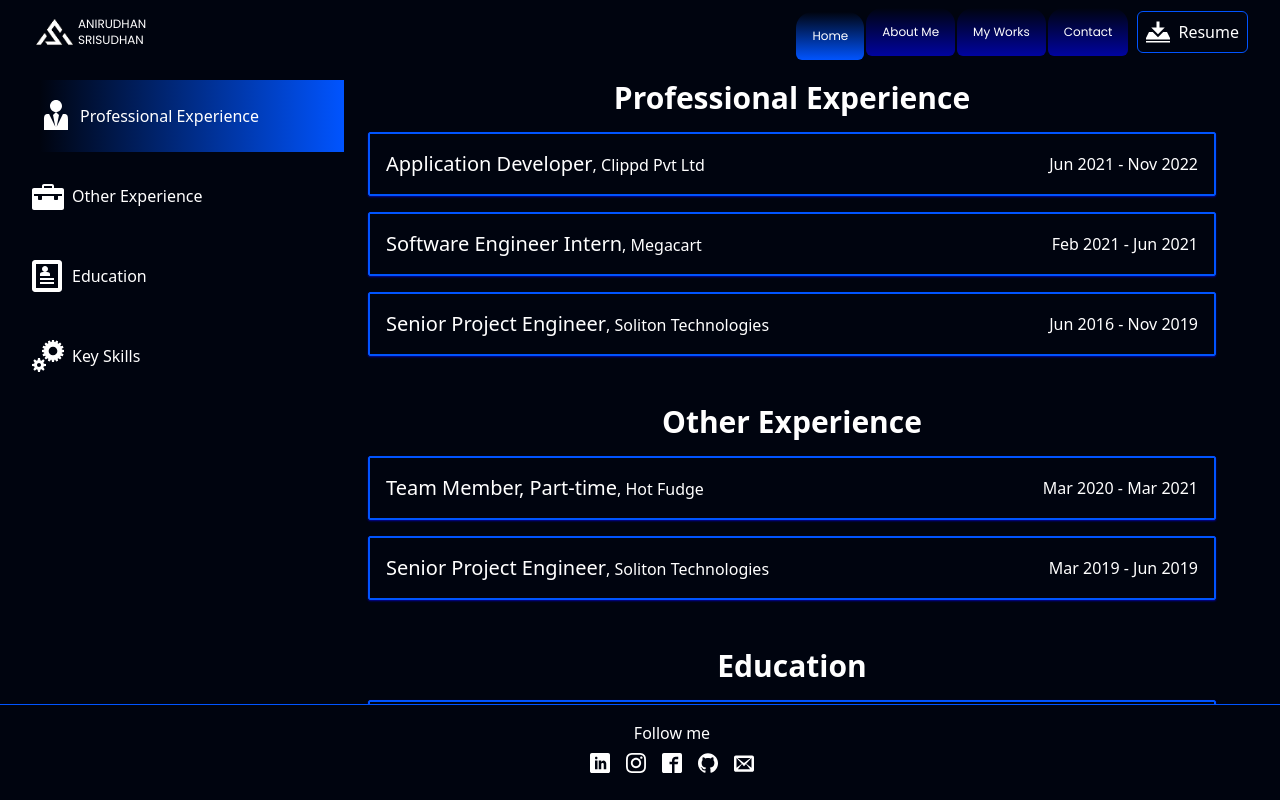
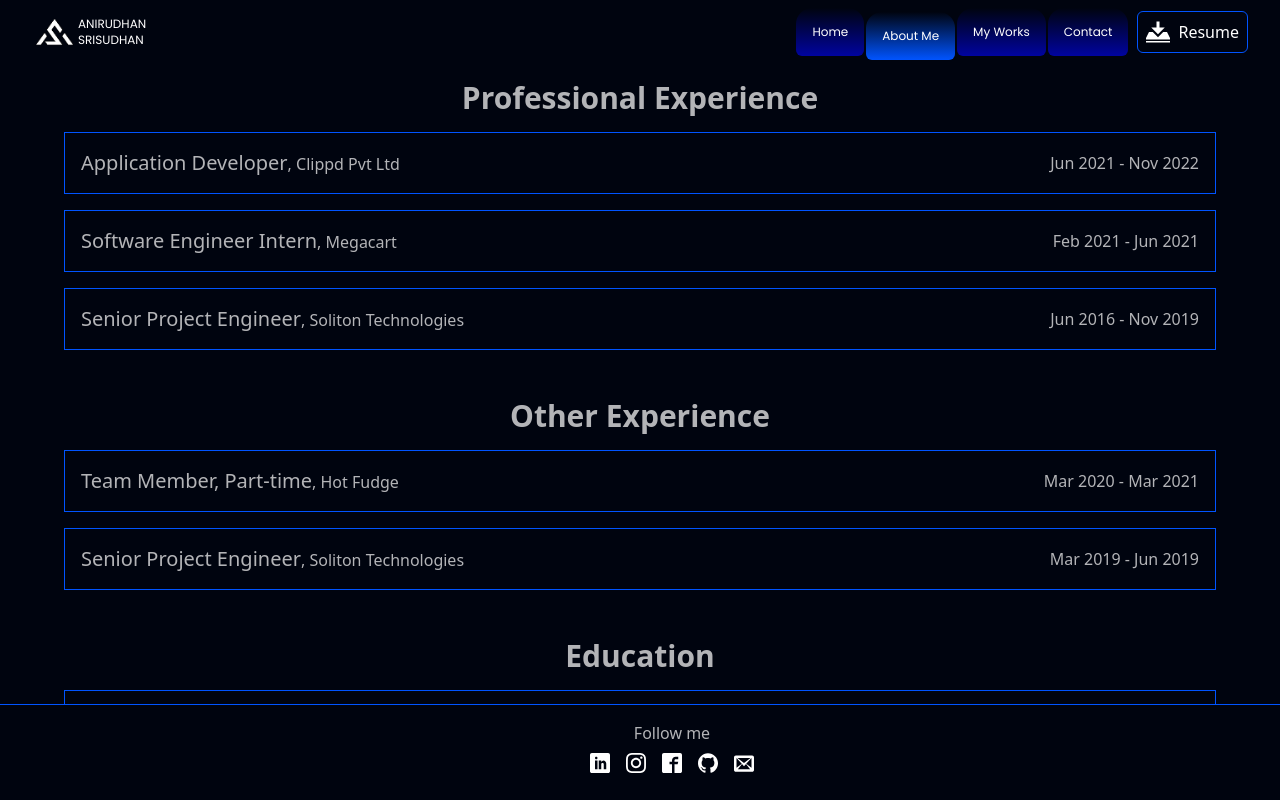
Before and after one commit to ani94s/ani-portfolio, a React (Create React App) app: page /ani-portfolio/me in a window 1280 px wide. Built offline with nearby package versions, Linux system fonts and the light colour scheme.

Commit message:
Collapsible div changed

```diff
--- a/src/App.jsx
+++ b/src/App.jsx
@@ -7,10 +7,10 @@ import { BrowserRouter, Route, Routes } from "react-router-dom";
 
 
 const App = () => (
-  <div className="flex flex-col justify-between items-center min-h-screen h-full bg-primary w-full text-white">
+  <div className="flex flex-col justify-between items-center min-h-screen h-full bg-primary w-full text-dimWhite">
     <BrowserRouter>
         <Navbar />
-        <div className={`${styles.boxWidth} absolute w-full top-16 bottom-24`}>
+        <div className={`${styles.boxWidth} absolute w-full top-16 bottom-24 overflow-y-scroll`}>
           <Routes>
             <Route path="/ani-portfolio/" element={<Home />} />
             <Route path="/ani-portfolio/me" element={<MyDetails />} />
--- a/src/components/collapsible-div.jsx
+++ b/src/components/collapsible-div.jsx
@@ -1,23 +1,27 @@
 import React from 'react'
+import { useState } from 'react';
 import Button from './atoms/button'
+
+const CollapsibleDiv = ({id, header, children, className}) => {
+  const [divOpen, setDivOpen] = useState(false);
 
   function growDiv(id) {
     var growDiv = document.getElementById(`grow-${id}`);
     if (growDiv.clientHeight) {
       growDiv.style.height = 0;
+      setDivOpen(false);
     } else {
       var wrapper = document.getElementById(`collapseWrapper-${id}`);
       growDiv.style.height = wrapper.clientHeight + "px";
+      setDivOpen(true);
     }
   }
-
-const CollapsibleDiv = ({id, header, children, className}) => {
   return (
-    <div key={id} className={`${className} border border-tertiary rounded-sm flex flex-col`}>
-        <Button type="button" onClick={() => growDiv(id)}>
+    <div key={id} className={`${className} rounded-sm flex flex-col`}>
+        <Button type="button" onClick={() => growDiv(id)} className={`${divOpen ? '' : 'hover:translate-y-0.5 transition-all duration-200'}`}>
             {header}
         </Button>
-        <div id={`grow-${id}`} className='h-0 transition-height duration-300 overflow-hidden'>
+        <div id={`grow-${id}`} className={`${divOpen ? 'border-b border-x border-tertiary' : ''} h-0 transition-height duration-300 overflow-hidden`}>
           <div id={`collapseWrapper-${id}`}>
             {children}
           </div>
--- a/src/components/experience.jsx
+++ b/src/components/experience.jsx
@@ -13,7 +13,7 @@ const Experience = ({id, experiences, title}) => {
                         <h1><span className='text-xl font-medium'>{exp.role ?? exp.course}</span>, {exp.institution}</h1>
                         <h2>{exp.from} - {exp.to}</h2>
                     </div>
-                    return <CollapsibleDiv id={exp.id} header={header} className="w-full shadow-sm shadow-secondary">
+                    return <CollapsibleDiv id={exp.id} header={header} className="w-full">
                         <ListCard list={exp.keyPoints} />
                     </CollapsibleDiv>
                 })}
--- a/src/components/navbar.jsx
+++ b/src/components/navbar.jsx
@@ -6,13 +6,19 @@ import styles from "../style";
 import Button from "./atoms/button";
 import resume from "../assets/Anirudhan.pdf"
 import download from "../assets/icons/download.svg"
+import { useEffect } from "react";
 
 const Navbar = () => {
   const [isOpen, setIsOpen] = useState(false);
-  const [seletectedTab, setSelectedTab] = useState(navLinks[0].id);
+  const [seletectedTab, setSelectedTab] = useState();
+  useEffect(() => {
+    const currentURL = window.location.pathname;
+    const currentNav = navLinks.find(navLink => navLink.url === currentURL);
+    setSelectedTab(currentNav.id)
+  },[setSelectedTab])
   return (
     <div className={`${styles.boxWidth} ${styles.paddingX} fixed w-full top-0 bg-primary z-20`}>
-        <nav className="w-full flex flex-row justify-between items-center navbar">
+        <nav className="w-full text-white flex flex-row justify-between items-center navbar">
           <Link className="flex flex-row py-4" to={navLinks[0].url} onClick={()=>setSelectedTab(navLinks[0].id)}>
             <img src={anilogo} alt="Logo" className="w-[46px] h-[32px]" />
             <div className="flex flex-col align-middle justify-start text-xs uppercase font-poppins">
@@ -26,7 +32,7 @@ const Navbar = () => {
                 <Link to={nav.url} onClick={()=>setSelectedTab(nav.id)}>
                   <li
                     key={nav.id}
-                    className={`p-4 m-[1px] font-poppins font-normal ${seletectedTab === nav.id ? 'translate-y-1 to-tertiary':'to-secondary'} hover:translate-y-1 hover:transition-transform bg-gradient-to-b from-primary rounded-b-md rounded-t-2xl cursor-pointer text-xs text-white`}
+                    className={`p-4 m-[1px] font-poppins font-normal ${seletectedTab === nav.id ? 'translate-y-1 to-tertiary':'to-secondary'} hover:translate-y-1 hover:transition-transform bg-gradient-to-b from-primary rounded-b-md rounded-t-2xl cursor-pointer text-xs`}
                   >
                     <p className={`${seletectedTab===nav.id ? '':''}`}>{nav.title}</p>
                   </li>
@@ -59,7 +65,7 @@ const Navbar = () => {
                     <Link to={nav.url} onClick={()=>setSelectedTab(nav.id)} className="w-full">
                     <li
                       key={nav.id}
-                      className={`${seletectedTab === nav.id ? 'bg-secondary':''} p-5 w-full hover:bg-tertiary last:mb-0 font-poppins font-normal cursor-pointer text-center text-xs text-white`}
+                      className={`${seletectedTab === nav.id ? 'bg-secondary':''} p-5 w-full hover:bg-tertiary last:mb-0 font-poppins font-normal cursor-pointer text-center text-xs`}
                       onClick={() => setIsOpen((prev) => !prev)}
                     >
                       {nav.title}
--- a/src/components/sidebar.jsx
+++ b/src/components/sidebar.jsx
@@ -3,7 +3,7 @@ import React from 'react'
 const Sidebar = ({subHeadings,selectedHeading,setSelectedHeading}) => {
   return (
     <div className='h-full sm:w-1/4 w-max flex z-10 flex-col'>
-        <ul className='flex flex-col h-full py-4 gap-2'>
+        <ul className='flex flex-col h-full py-4 gap-2 text-white'>
             {subHeadings.map((heading)=>{
                 return(
                     <a href={`#${heading.id}`} onClick={()=>setSelectedHeading(heading.id)}>
--- a/src/components/skillset.jsx
+++ b/src/components/skillset.jsx
@@ -7,9 +7,8 @@ import CollapsibleDiv from './collapsible-div'
 
 const Skillset = ({id}) => {
   return (
-    <div  id={id}>
       <ResumeContainer id="skills" title="Skills and Tools">
-          <div className='flex flex-col sm:grid gap-4 md:grid-cols-4 p-4'>
+          <div className='flex flex-col sm:grid gap-4 grid-cols-skill p-4'>
               {resumeSkills.map((skill)=>{
                 const header = <div className='flex flex-rpw p-4 justify-center items-center'>
                 <h3 className='py-2 text-center'>{skill.title}</h3>
@@ -20,7 +19,6 @@ const Skillset = ({id}) => {
               })}
           </div>
       </ResumeContainer>
-      </div>
   )
 }
 
--- a/src/components/subpanel.jsx
+++ b/src/components/subpanel.jsx
@@ -6,7 +6,7 @@ import Skillset from './skillset'
 const Subpanel = ({subHeadings, selectedHeading}) => {
 
   return (
-    <div className=' flex-1 flex flex-col px-4 items-center overflow-y-scroll w-full'>
+    <div className=' flex-1 flex flex-col px-4 items-center w-full'>
       <Experience data-section id={subHeadings[0].id} experiences={workExperience} title="Professional Experience" />
       <Experience data-section id={subHeadings[1].id} experiences={otherExperience} title="Other Experience" />
       <Experience data-section id={subHeadings[2].id} experiences={education} title="Education" />
--- a/src/constants/index.js
+++ b/src/constants/index.js
@@ -9,7 +9,7 @@ export const navLinks = [
   {
     id: "home",
     title: "Home",
-    url: "/ani-portfolio/",
+    url: "/ani-portfolio",
   },
   {
     id: "resume",
--- a/src/pages/home.jsx
+++ b/src/pages/home.jsx
@@ -5,7 +5,7 @@ import styles from "../style";
 const Home = () => (
   <section
     id="intro"
-    className={`flex flex-1 items-center h-full overflow-y-scroll`}
+    className={`flex flex-1 items-center h-full`}
   >
     <div className={`${styles.padding} w-full flex md:flex-row flex-col md:justify-center items-center h-full`}>
       <div
@@ -22,7 +22,7 @@ const Home = () => (
       >
         <div className="flex flex-row justify-start items-start w-full opacity-100">
           <div className="flex-1 font-poppins">
-            <h3 className="font-semibold ss:text-lg text-base text-white">
+            <h3 className="font-semibold ss:text-lg text-base">
               Hi, its me
             </h3>
             <h1 className="text-gradient font-semibold ss:text-7xl text-4xl">
--- a/src/pages/my-details.jsx
+++ b/src/pages/my-details.jsx
@@ -33,12 +33,12 @@ const subHeadings = [
 const MyDetails = () => {
     const [selectedHeading, setSelectedHeading] = useState(subHeadings[0].id);
     return(
-        <div className="sm:px-8 px-0 flex flex-row w-full h-full">
-            <Sidebar
+        <div className="sm:px-8 px-0 pb-8 flex flex-row w-full h-full">
+            {/* <Sidebar
                 subHeadings={subHeadings}
                 selectedHeading={selectedHeading}
                 setSelectedHeading={setSelectedHeading}
-            />
+            /> */}
             <Subpanel
                 subHeadings={subHeadings}
                 selectedHeading={selectedHeading}
--- a/tailwind.config.js
+++ b/tailwind.config.js
@@ -15,7 +15,7 @@ module.exports = {
         poppins: ["Poppins", "sans-serif"],
       },
       gridTemplateColumns:{
-        auto: 'repeat(auto-fit, minmax(250px, 1fr)',
+        'skill': 'repeat(auto-fill, minmax(250px, 1fr))',
       },
       transitionProperty:{
         'height': 'height',
```
Lines whose indentation alone changed are shown as unchanged.
